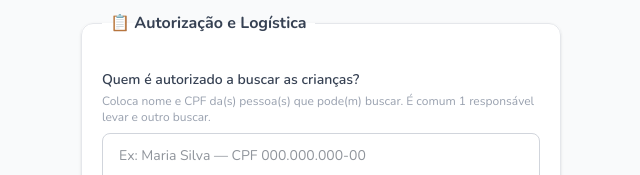
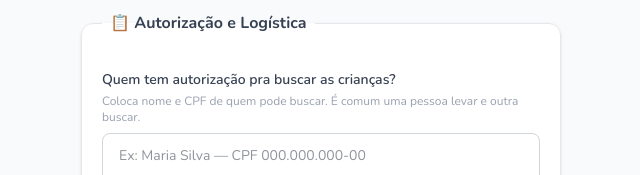
Before and after one commit to maninhabohn/tardezinha-landing, a React (Vite) app: page /reservar in a window 1280 px wide. Shown: the part 1965-2140 px from the top of the page, without its empty margins (319-959 px from the left). Built offline with nearby package versions, Linux system fonts and the light colour scheme; no server answers.

Commit message:
fix: linguagem neutra no campo de autorização de busca
"Quem é autorizado" → "Quem tem autorização pra buscar"

Co-Authored-By: Claude Opus 4.6 <noreply@anthropic.com>

```diff
--- a/src/pages/Reservar.tsx
+++ b/src/pages/Reservar.tsx
@@ -556,10 +556,10 @@ export function Reservar() {
 
           <label className="block mt-3">
             <span className="text-sm font-semibold text-gray-700">
-              Quem é autorizado a buscar as crianças?
+              Quem tem autorização pra buscar as crianças?
             </span>
             <span className="block text-xs text-gray-400 mt-0.5">
-              Coloca nome e CPF da(s) pessoa(s) que pode(m) buscar. É comum 1 responsável levar e outro buscar.
+              Coloca nome e CPF de quem pode buscar. É comum uma pessoa levar e outra buscar.
             </span>
             <textarea
               value={quemBusca}
```
